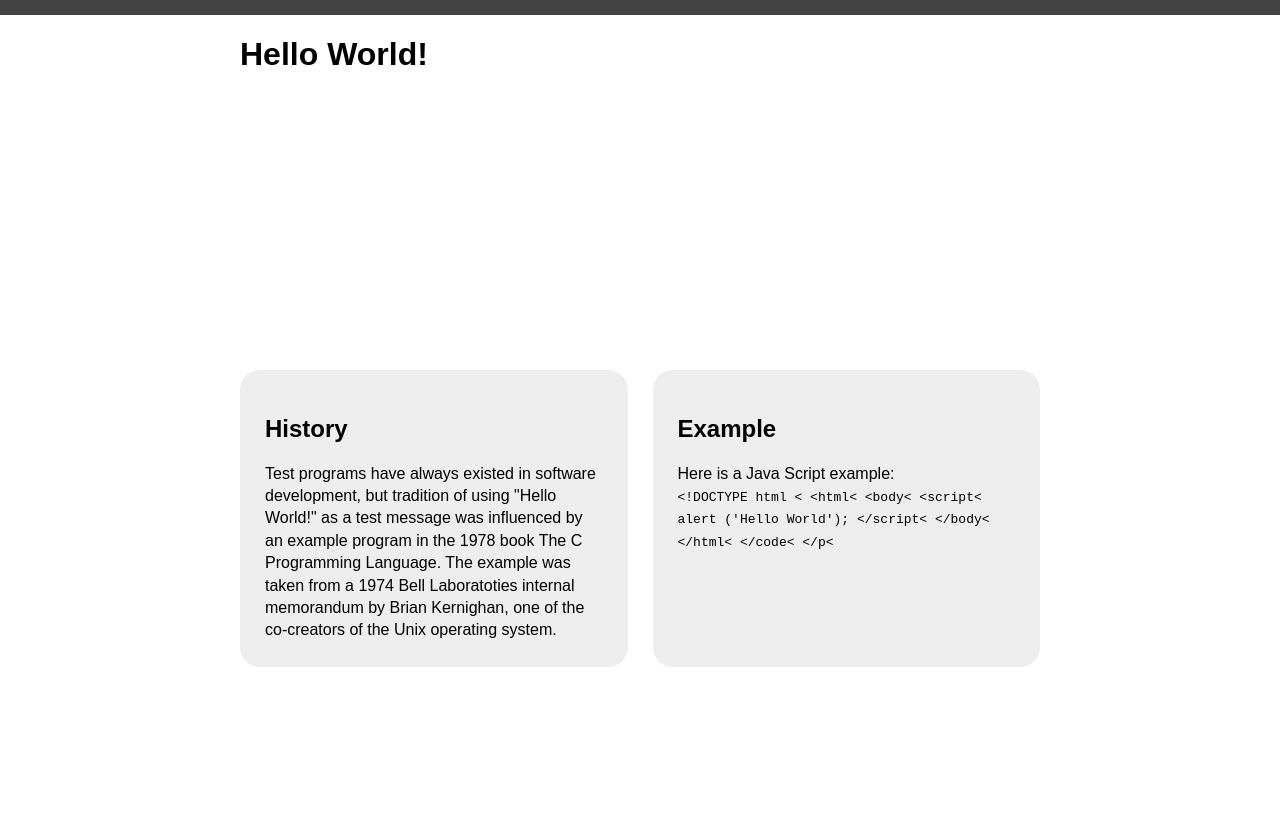
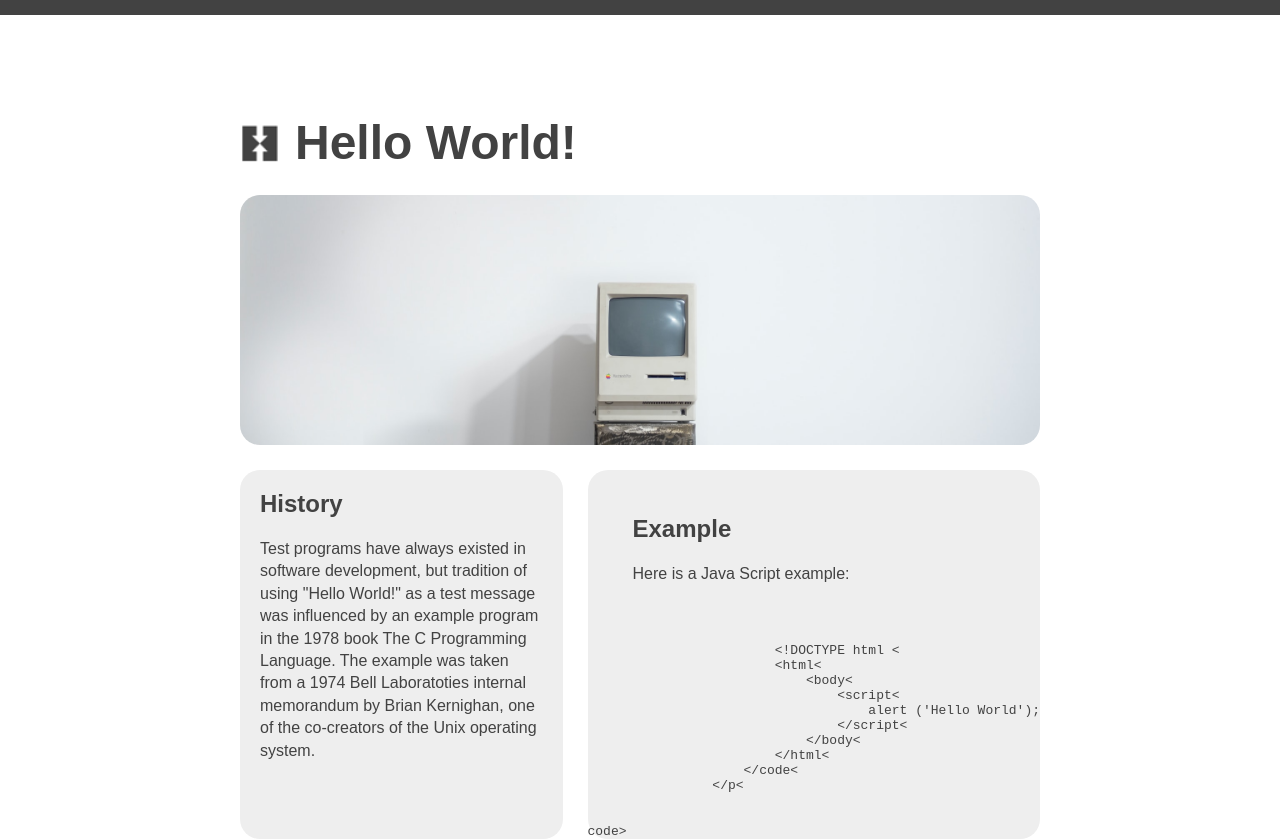
Before and after one commit to abbyfalardeau/MI-349-23, a plain HTML site: page index.html in a window 1280 px wide. Before the commit the page ends 800 px from the top, so only its background shows below. Drawn offline with Linux system fonts and the light colour scheme.

Commit message:
css update part 3

```diff
--- a/index.html
+++ b/index.html
@@ -8,9 +8,7 @@
 </head>
 <body>
     <main>
-        <h1>Hello World!
-
-        </h1>
+        <h1>Hello World!</h1>
         <div class="masthead">
 
         </div>
@@ -21,10 +19,13 @@
                  Test programs have always existed in software development, but tradition of using "Hello World!" as a test message was influenced by an example program in the 1978 book The C Programming Language. The example was taken from a 1974 Bell Laboratoties internal memorandum by Brian Kernighan, one of the co-creators of the Unix operating system.
                 </p>
              </section>
-             <Section>
+             <Section class="with-code">
+                <div class="code-copy">
                     <h2>Example</h2>
                     <p> Here is a Java Script example: <p>
-                     <code>
+                </div>
+                 <div class="code-html">
+                    <code><pre>
                         &lt;!DOCTYPE html &lt;
                         &lt;html&lt;
                             &lt;body&lt;
@@ -35,6 +36,10 @@
                         &lt;/html&lt;
                     &lt;/code&lt;
                 &lt;/p&lt;
+                    </pre></div>code>
+
+                 </div>
+
         </div>
 
     </main>
--- a/screen.css
+++ b/screen.css
@@ -5,13 +5,14 @@ body {
     font-family: Arial, Helvetica, sans-serif;
     border-top: 15px solid #424242;
     margin: 0 auto;
+    color: #424242;
 }
 main{
     margin: 0 auto;
     width: 800px;
 }
 .masthead {
-    background-image: url(images/mac.jpg;);
+    background-image: url(images/mac.jpg);
     background-position: bottom;
     background-size: cover;
     height: 250px;
@@ -26,14 +27,44 @@ main{
 flex-grow: 1;
 flex-basis: 0;
 background: #eee;
-padding: 25px;
+
 border-radius: 20px;
 margin-top: 25px;
+}
+.details section p {
+margin: 20px;
+}
 
+.details section h2{
+    margin: 20px;
+}
+
+.details section.with-code{
+    padding: 0;
+}
+div.code-copy{
+    padding: 25px;
+}
+div.code-hmtl{
+    padding: 25px;
+    background-color: #424242;
+    color: #eee;
+    border-bottom-left-radius: 20px;
+    border-bottom-right-radius: 20px;
 }
 img {
     width: 100%;
 
+}
+
+h1{
+    background-image: url("images/icon.png");
+    background-repeat: no-repeat;
+    background-size: 40px;
+    background-position: center left;
+    font-size: 3em;
+    padding-left: 55px;
+    margin: 100px 0 25px 0;
 }
 
 h2{
```
Also changed, not shown: images/icon.png (added). Lines whose indentation alone changed are shown as unchanged.
